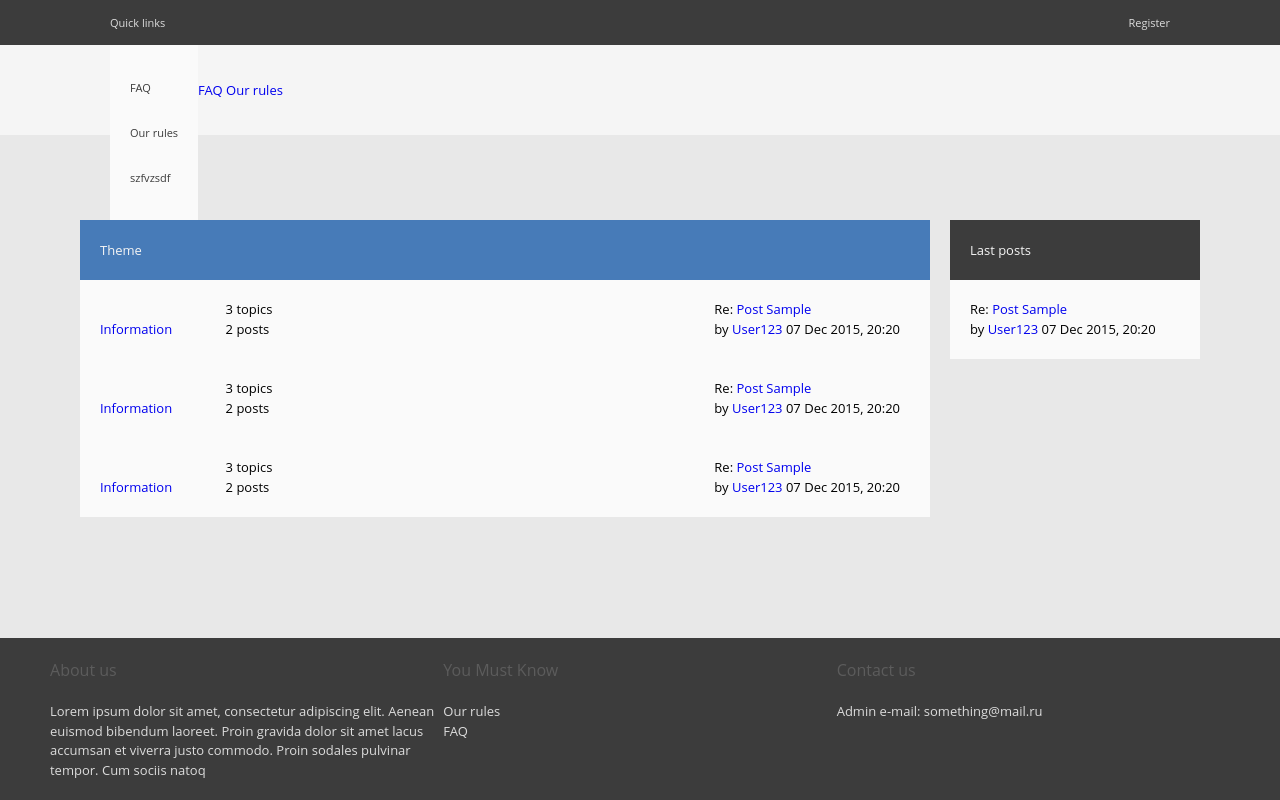
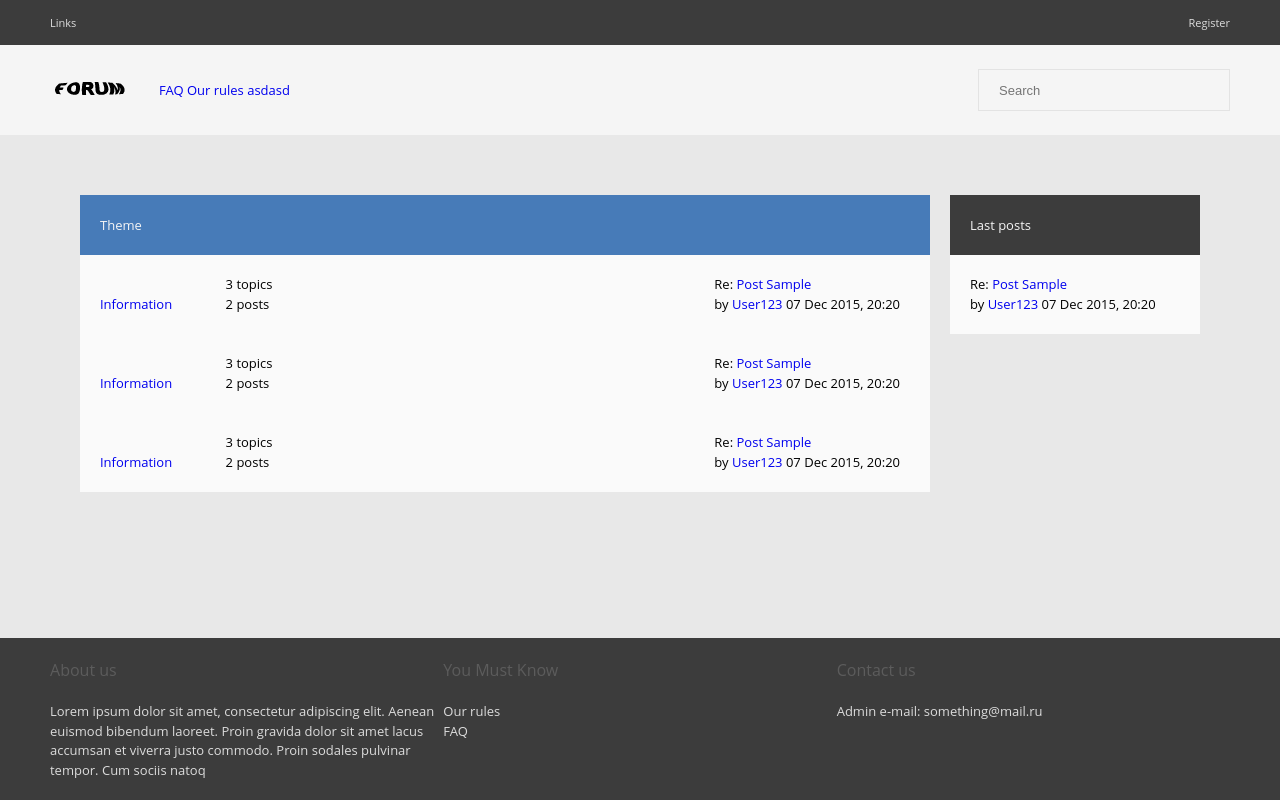
Before and after one commit to Regener1/WebProgramming, a PHP site: page / in a window 1280 px wide. Run offline with PHP 8.4, Linux system fonts and the light colour scheme.

Commit message:
fix html template and try to add adaptivity and js

```diff
--- a/webforum/css/color.css
+++ b/webforum/css/color.css
@@ -53,3 +53,22 @@ ul.forums{
 .header {
     color: #F5F5F5;
 }
+
+#site-search {
+    border-color: rgba(0, 0, 0, 0.075);
+}
+
+#site-search input, #site-search button {
+    background-color: transparent;
+    color: #4C4C4C;
+}
+
+.fa {
+    display: inline-block;
+    font: normal normal normal 14px/1 FontAwesome;
+    font-size: inherit;
+    text-rendering: auto;
+    -webkit-font-smoothing: antialiased;
+    -moz-osx-font-smoothing: grayscale;
+    transform: translate(0, 0);
+}
--- a/webforum/css/style.css
+++ b/webforum/css/style.css
@@ -79,7 +79,8 @@ img {
 }
 
 .navmenu {
-    margin:  0 60px 0 60px;
+    margin: 0;
+    padding: 0;
 }
 
 #wrap-header {
@@ -171,10 +172,76 @@ img {
 
 .site-menu{
     display: block;
+}
 
+.site-menu > li{
+    margin-left: 10px;
 }
 
 .dropdown-content{
     padding: 20px;
+    display: none;
+}
+
+#site-search fieldset {
+    font-size: 1em;
+}
+
+fieldset {
+    border-width: 0;
+    font-family: "Open Sans", Arial, Helvetica, sans-serif;
+    font-size: 1.3em;
+    height: 40px;
 
 }
+
+#site-search input {
+    border: 0;
+    box-sizing: border-box;
+    display: inline-block;
+    font-size: 1em;
+    height: 40px;
+    padding: 0 0 0 20px;
+    width: 210px;
+    float: left;
+}
+
+
+#site-search button {
+    border: 0;
+    cursor: pointer;
+    display: inline-block;
+    font-size: 1em;
+    height: 40px;
+    line-height: 40px;
+    padding: 0;
+    text-align: center;
+    width: 40px;
+}
+
+#site-search {
+    border-style: solid;
+    border-width: 1px;
+    display: block;
+    float: right;
+    margin: 24px 0;
+    position: relative;
+}
+
+#site-logo {
+    float: left;
+    line-height: 86px;
+    margin: 0 30px 0 0;
+    min-height: 90px;
+}
+
+.site-logo {
+    background-image: url("img/logo.png");
+    height: 17px;
+    width: 79px;
+}
+
+.site-logo{
+    display: inline-block;
+    vertical-align: middle;
+}
--- /dev/null
+++ b/webforum/js/js_script.js
@@ -0,0 +1,12 @@
+/**
+ * Created by Regener on 03.10.2017.
+ */
+function down()
+{
+    var a = document.getElementsByClassName('.dropdown-content');
+    if ( a.style.display == 'none' )
+        a.style.display = 'block'
+    else
+    if ( a.style.display == 'block' )
+        a.style.display = 'none';
+};
--- a/webforum/template.php
+++ b/webforum/template.php
@@ -2,11 +2,11 @@
 <html>
 <head>
     <title>
-		My forum
+        My forum
     </title>
 
     <meta charset="utf-8">
-    <meta http-equiv="Refresh" content="0.01"/>
+<!--    <meta http-equiv="Refresh" content="0.01"/>-->
 
     <link href="css/style.css" rel="stylesheet">
     <link href="css/color.css" rel="stylesheet">
@@ -22,7 +22,9 @@
         <div class="chunk">
             <ul class="navmenu inlinelist dropdown">
                 <!--Dropdown menu-->
-                <li class="dropdown-container">Quick links
+
+                <li class="dropdown-container">
+                    <a href="#" onclick="down() ">Links</a>
                     <ul class="dropdown-content">
                         <li><a href="#">FAQ</a></li>
                         <li><a href="#">Our rules</a></li>
@@ -41,12 +43,28 @@
 
     <div id="wrap-header">
         <div class="site-header light-gray">
-            <div class="site-logo"><a href="#"></a></div>
-            <ul class="site-menu inlinelist">
-                <li><a href="#">FAQ</a></li>
-                <li><a href="#">Our rules</a></li>
-                <li><a href="#"></a></li>
-            </ul>
+            <div class="chunk">
+                <ul class="inlinelist"> <!--site-menu -->
+                    <div id="site-logo"><a class="site-logo" href="#"></a></div>
+                    <li><a href="#">FAQ</a></li>
+                    <li><a href="#">Our rules</a></li>
+                    <li><a href="#">asdasd</a></li>
+                    <div id="site-search">
+                        <form action="#" method="get">
+                            <fieldset>
+                                <input name="keywords" type="search" maxlength="128"
+                                       title="Search for keywords" size="20" placeholder="Search">
+                                <button type="submit" title="Search">
+                                    <i class="fa"></i>
+                                </button>
+                                <input type="hidden" name="style" value="2">
+                            </fieldset>
+                        </form>
+                    </div>
+                </ul>
+            </div>
+
+
         </div>
     </div>
 </div>
@@ -129,5 +147,7 @@
         </div>
     </div>
 </div>
+
+<script type="text/javascript" src="js/js_script.js" ></script>
 </body>
 </html>
```
Also changed, not shown: webforum/css/img/logo.png (added).
